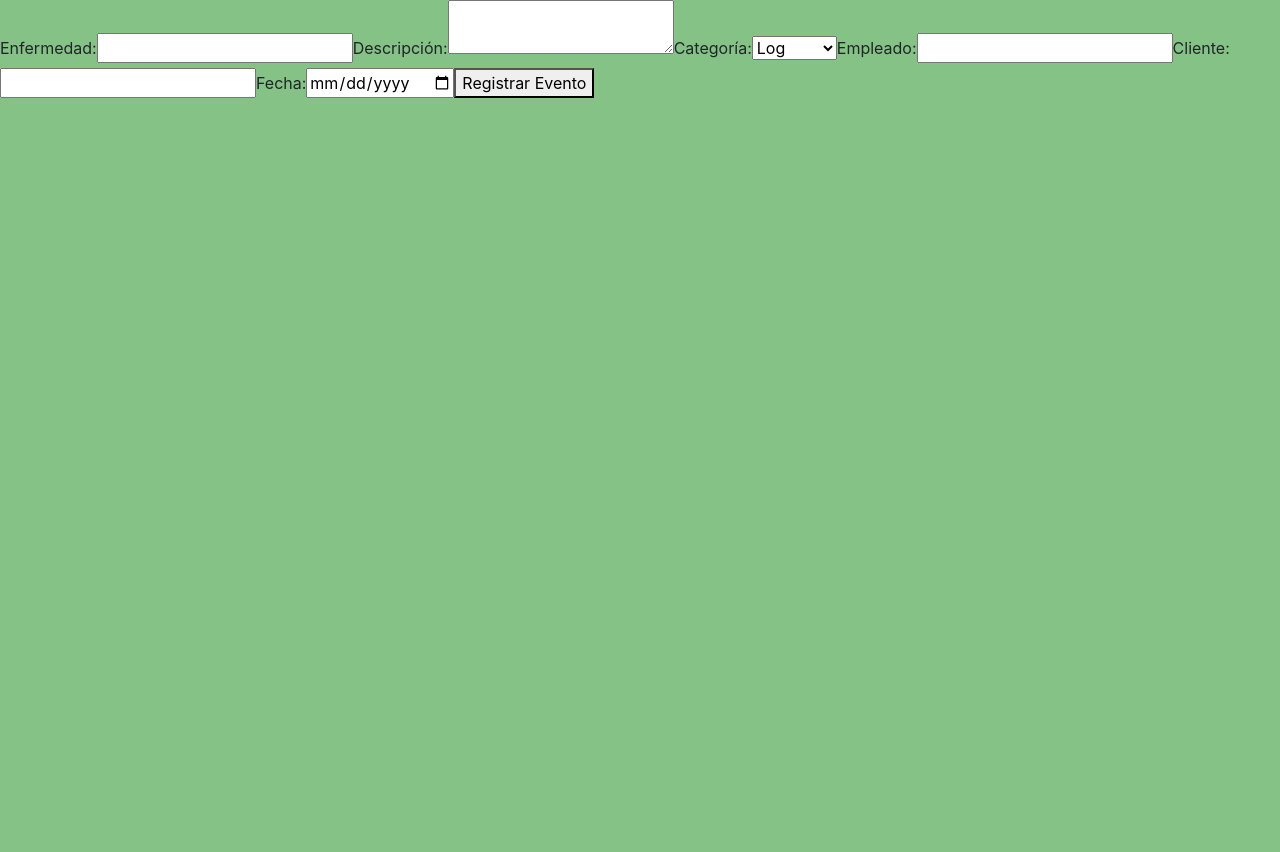
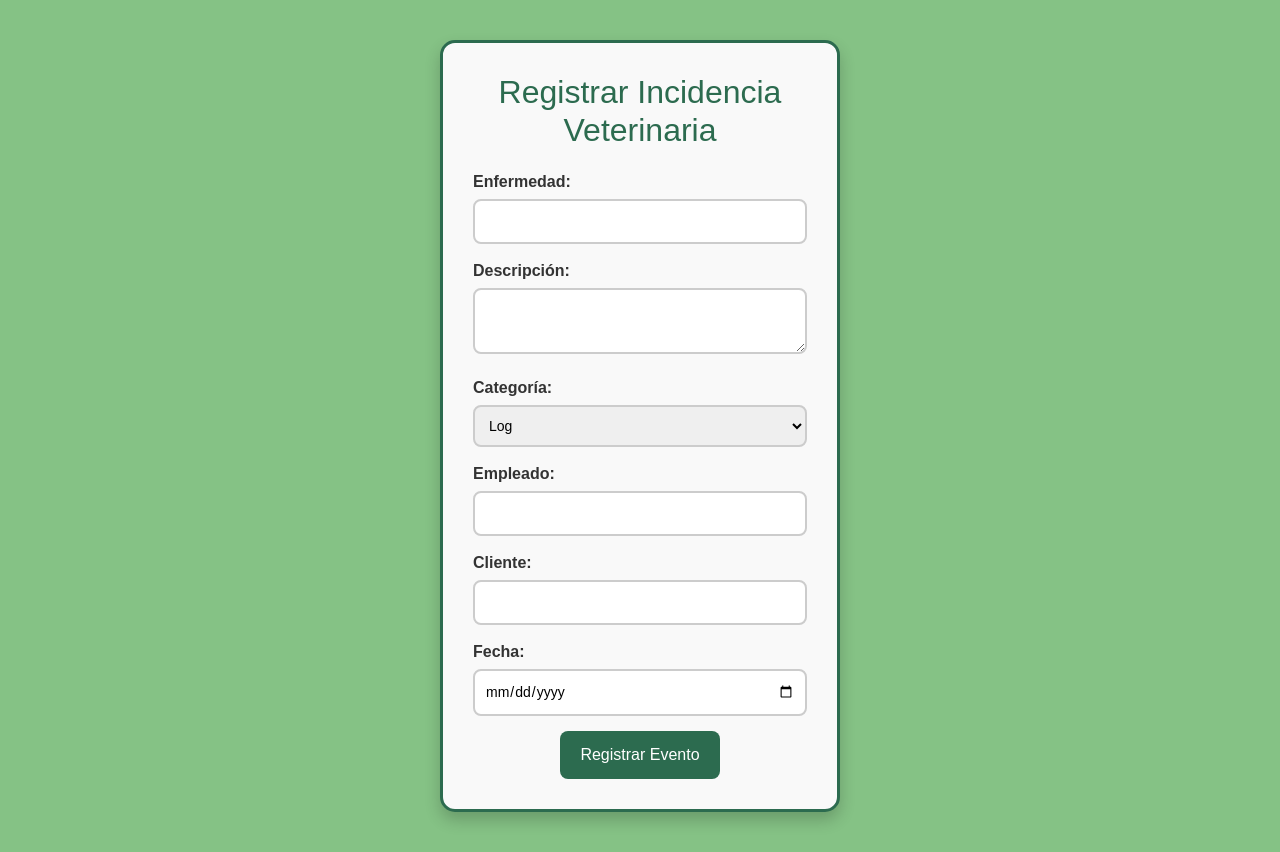
Before and after one commit to DavidAlonso858/Angular-Formulario, an Angular app: page /formu in a window 1280 px wide. Before the commit the page ends 800 px from the top, so only its background shows below. Built offline with nearby package versions, Linux system fonts and the light colour scheme.

Commit message:
mejora del aspecto visual del componente de formulario

```diff
--- a/src/app/components/formulario-veterinario/formulario-veterinario.component.css
+++ b/src/app/components/formulario-veterinario/formulario-veterinario.component.css
@@ -0,0 +1,65 @@
+.formu-container {
+    background-color: #f9f9f9;
+    padding: 30px;
+    border: 3px solid #2c6b4f;
+    /* Borde más grueso */
+    border-radius: 15px;
+    max-width: 400px;
+    margin: 40px auto;
+    /* Centrado */
+    box-shadow: 0 8px 16px rgba(0, 0, 0, 0.2);
+    /* Sombra suave */
+    text-align: center;
+    font-family: Arial, sans-serif;
+}
+
+.formu-container h2 {
+    color: #2c6b4f;
+    margin-bottom: 20px;
+}
+
+.formu-apartado {
+    margin-bottom: 15px;
+    text-align: left;
+}
+
+label {
+    display: block;
+    font-weight: bold;
+    margin-bottom: 5px;
+    color: #333;
+}
+
+input,
+textarea,
+select {
+    width: 100%;
+    padding: 10px;
+    border: 2px solid #ccc;
+    border-radius: 8px;
+    font-size: 14px;
+    transition: border 0.3s ease;
+}
+
+input:focus,
+textarea:focus,
+select:focus {
+    border-color: #2c6b4f;
+    outline: none;
+    box-shadow: 0 0 8px rgba(44, 107, 79, 0.5);
+}
+
+button {
+    background-color: #2c6b4f;
+    color: white;
+    padding: 12px 20px;
+    border: none;
+    border-radius: 8px;
+    cursor: pointer;
+    font-size: 16px;
+    transition: background 0.3s ease;
+}
+
+button:hover {
+    background-color: #1e4b39;
+}
--- a/src/app/components/formulario-veterinario/formulario-veterinario.component.html
+++ b/src/app/components/formulario-veterinario/formulario-veterinario.component.html
@@ -1,11 +1,19 @@
+<div class="formu-container">
+    <h2>Registrar Incidencia Veterinaria</h2>
     <!--Asocio el formulario HTML con el FormGroup del componente-->
     <form [formGroup]="eventForm" (ngSubmit)="onSubmit()"> <!--llamo al enviar formulario-->
+        <div class="formu-apartado">
             <label>Enfermedad:</label>
             <input formControlName="enfermedad" required />
             <!--Conecto los campos con el campo del FormGroup-->
+        </div>
+
+        <div class="formu-apartado">
             <label>Descripción:</label>
             <textarea formControlName="descripcion"></textarea>
+        </div>
 
+        <div class="formu-apartado">
             <label>Categoría:</label>
             <!--Conecto los campos con el campo del FormGroup, en este caso solo en el select
             y luego los value en el option-->
@@ -14,16 +22,24 @@ y luego los value en el option-->
                 <option value="warn">Warning</option>
                 <option value="error">Error</option>
             </select>
+        </div>
 
+        <div class="formu-apartado">
             <label>Empleado:</label>
             <input formControlName="empleado" />
+        </div>
 
+        <div class="formu-apartado">
             <label>Cliente:</label>
             <input formControlName="cliente" />
+        </div>
 
+        <div class="formu-apartado">
             <label>Fecha:</label>
             <input type="date" formControlName="fecha" />
+        </div>
 
         <button type="submit">Registrar Evento</button>
         <!--No olvidar el type=submit para que active el ngSubmit-->
     </form>
+</div>
--- a/src/app/components/lista-veterinario/lista-veterinario.component.css
+++ b/src/app/components/lista-veterinario/lista-veterinario.component.css
@@ -0,0 +1,4 @@
+label{
+    font-size: 15px;
+    font-weight: bold;
+}
--- a/src/app/components/lista-veterinario/lista-veterinario.component.html
+++ b/src/app/components/lista-veterinario/lista-veterinario.component.html
@@ -1,4 +1,4 @@
-<label>Filtrar por categoría:</label>
+<label class="m-2 mt-4">Filtrar por categoría:</label>
 <select [(ngModel)]="selectedCategory" (change)="filtradoCategoria(selectedCategory)">
   <option value="log">Log</option>
   <option value="warn">Warning</option>
```
Lines whose indentation alone changed are shown as unchanged.
